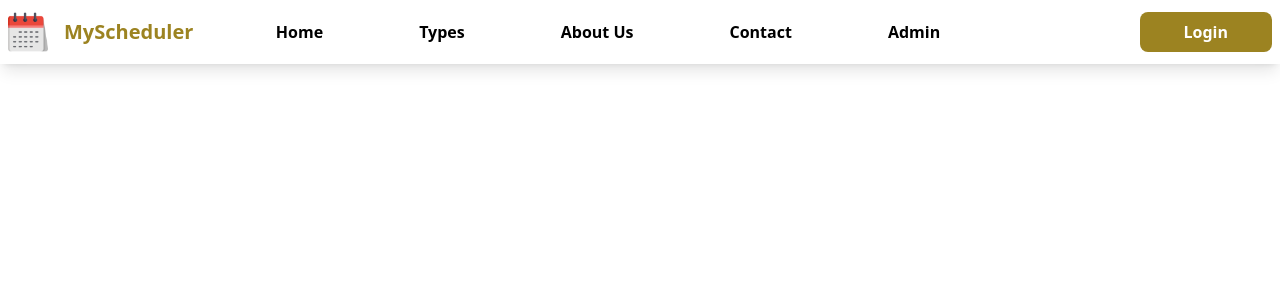
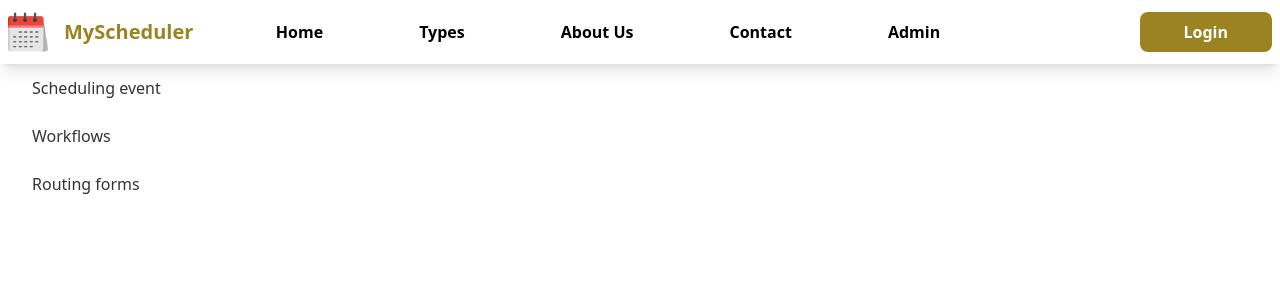
Before and after one commit to bmsani/Myscheduler, a React (Create React App) app: page /home in a window 1280 px wide. Shown: the top 300 px of the page. Built offline with nearby package versions, Linux system fonts and the light colour scheme; no server answers.

Commit message:
drawer & nasted route create

```diff
--- a/package.json
+++ b/package.json
@@ -17,6 +17,7 @@
     "react-dom": "^18.2.0",
     "react-firebase-hooks": "^5.0.3",
     "react-hook-form": "^7.33.1",
+    "react-icons": "^4.4.0",
     "react-router-dom": "^6.3.0",
     "react-scripts": "5.0.1",
     "react-slick": "^0.29.0",
--- a/src/App.tsx
+++ b/src/App.tsx
@@ -10,6 +10,7 @@ import Types from "./Pages/Types/Types";
 import NotFound from "./Shared/NotFound/NotFound";
 import LoginHome from "./Pages/LoginHome/LoginHome";
 import Availability from "./Pages/Availability/Availability";
+import Event from "./Pages/Event/Event";
 
 function App() {
   return (
@@ -23,7 +24,9 @@ function App() {
         <Route path="*" element={<NotFound></NotFound>}></Route>
 
         {/* *********** After login ********* */}
-        <Route path="/home" element={<LoginHome></LoginHome>}></Route>
+        <Route path="home" element={<LoginHome>
+          <Route index element={<Event></Event>}></Route>
+        </LoginHome>}></Route>
         <Route path="/availability" element={<Availability></Availability>}></Route>
 
       </Routes>
--- /dev/null
+++ b/src/Pages/Event/Event.tsx
@@ -0,0 +1,11 @@
+import React from "react";
+
+const Event = () => {
+  return (
+    <div>
+      <h1 className="pt-20 text-6xl">Event here</h1>
+    </div>
+  );
+};
+
+export default Event;
--- a/src/Pages/LoginHome/LoginHome.tsx
+++ b/src/Pages/LoginHome/LoginHome.tsx
@@ -1,11 +1,35 @@
-import React from 'react';
+import React from "react";
+import { Link, Outlet } from "react-router-dom";
 
-const LoginHome = () => {
-    return (
-        <div>
-
-        </div>
-    );
+const LoginHome: any = () => {
+  return (
+    <div className="drawer drawer-mobile">
+      <input id="my-drawer-2" type="checkbox" className="drawer-toggle" />
+      <div className="drawer-content">
+        {/* <!-- Page content here --> */}
+        <h1 className="text-4xl font-bold text-center pt-2">Your Dashboard</h1>
+        <Outlet></Outlet>
+      </div>
+      <div className="drawer-side">
+        <label htmlFor="my-drawer-2" className="drawer-overlay"></label>
+        <ul className="menu p-4 overflow-y-auto w-full bg-base-100 text-base-content">
+          {/* <!-- Sidebar content here --> */}
+          <li>
+            <Link to="/home">Event Type</Link>
+          </li>
+          <li>
+            <Link to="/home">Scheduling event</Link>
+          </li>
+          <li>
+            <Link to="/home">Workflows</Link>
+          </li>
+          <li>
+            <Link to="/home">Routing forms</Link>
+          </li>
+        </ul>
+      </div>
+    </div>
+  );
 };
 
 export default LoginHome;
--- a/src/Shared/Navbar/Navbar.tsx
+++ b/src/Shared/Navbar/Navbar.tsx
@@ -5,15 +5,14 @@ import Logo from "../../../src/Utilities/icon/calendar.png";
 import auth from "../../init.firebase";
 import Button from "../Button/Button";
 import Loading from "../LoadingSpinner/Loading";
-
+import { HiMenu } from "react-icons/hi";
 
 const Navbar = () => {
-  const [user, loading] = useAuthState(auth)
+  const [user, loading] = useAuthState(auth);
   const { pathname } = useLocation();
   const [colorChange, setColorChange] = useState<boolean>(false);
   const [anotherRouteColorChange, setAnotherRouteColorChange] =
     useState<boolean>(false);
-
 
   useEffect(() => {
     if (pathname !== "/") {
@@ -24,7 +23,7 @@ const Navbar = () => {
   }, [pathname, anotherRouteColorChange]);
 
   if (loading) {
-  return <Loading/>
+    return <Loading />;
   }
 
   const changeNavbarColor = () => {
@@ -64,7 +63,7 @@ const Navbar = () => {
   );
   return (
     <div>
-      {user ?
+      {user ? (
         <div className="navbar bg-base-100 shadow-xl">
           <div className="container mx-auto">
             <div className="flex-1">
@@ -81,35 +80,67 @@ const Navbar = () => {
             </div>
             <div className="flex-none">
               <ul className="menu menu-horizontal p-0">
-            <li><Link to='/home'>Home</Link></li>
-            <li><Link to='/'>Availability</Link></li>
+                <li>
+                  <label
+                    htmlFor="my-drawer-2"
+                    className="bg-transparent drawer-button lg:hidden"
+                  >
+                    <HiMenu />
+                  </label>
+                </li>
+                <li>
+                  <Link to="/home">Home</Link>
+                </li>
+                <li>
+                  <Link to="/availability">Availability</Link>
+                </li>
                 <li>
                   <div className="w-16 rounded-full ">
-                <img src={user.photoURL|| "https://findicons.com/files/icons/1024/dress_it_profession/128/assassin_avatar.png" as string} className='rounded-full border-2 border-secondary' alt=""/>
+                    <img
+                      src={
+                        user.photoURL ||
+                        ("https://findicons.com/files/icons/1024/dress_it_profession/128/assassin_avatar.png" as string)
+                      }
+                      className="rounded-full border-2 border-secondary"
+                      alt=""
+                    />
                   </div>
                 </li>
                 <li tabIndex={0}>
-              <Link to='/home'>
+                  <Link to="/home">
                     Account
-                <svg className="fill-current" xmlns="http://www.w3.org/2000/svg" width="20" height="20" viewBox="0 0 24 24"><path d="M7.41,8.58L12,13.17L16.59,8.58L18,10L12,16L6,10L7.41,8.58Z"/></svg>
+                    <svg
+                      className="fill-current"
+                      xmlns="http://www.w3.org/2000/svg"
+                      width="20"
+                      height="20"
+                      viewBox="0 0 24 24"
+                    >
+                      <path d="M7.41,8.58L12,13.17L16.59,8.58L18,10L12,16L6,10L7.41,8.58Z" />
+                    </svg>
                   </Link>
                   <ul className="p-2 bg-base-100">
-                <li><Link to='/'>Account setting</Link></li>
-                <li><Link to='/'>Logout</Link></li>
+                    <li>
+                      <Link to="/">Account setting</Link>
+                    </li>
+                    <li>
+                      <Link to="/">Logout</Link>
+                    </li>
                   </ul>
                 </li>
               </ul>
             </div>
           </div>
         </div>
-      :
+      ) : (
         <div className="sticky top-0 z-50">
           <div
             className={
               colorChange || anotherRouteColorChange
                 ? "navbar bg-base-100 absolute text-black shadow-lg"
                 : "navbar bg-transparent absolute text-black lg:text-white duration-300"
-          }>
+            }
+          >
             <div className="w-3/4 lg:w-1/2 md:w-3/5 lg:justify-start justify-between">
               <Link className="normal-case text-xl" to="/">
                 <span className="flex items-end lg:items-center">
@@ -130,7 +161,11 @@ const Navbar = () => {
                 <label tabIndex={0} className="btn glass lg:hidden">
                   <svg
                     xmlns="http://www.w3.org/2000/svg"
-                  className={colorChange?"h-5 w-5 text-secondary" : "h-5 w-5 text-white"}
+                    className={
+                      colorChange
+                        ? "h-5 w-5 text-secondary"
+                        : "h-5 w-5 text-white"
+                    }
                     fill="none"
                     viewBox="0 0 24 24"
                     stroke="currentColor"
@@ -158,7 +193,7 @@ const Navbar = () => {
             </div>
           </div>
         </div>
-        }
+      )}
     </div>
   );
 };
```
Also changed, not shown: src/Shared/NotFound/NotFound.tsx (+12 -8 lines), 1 other file (tests, documents, lock files or other folders). Lines whose indentation alone changed are shown as unchanged.
